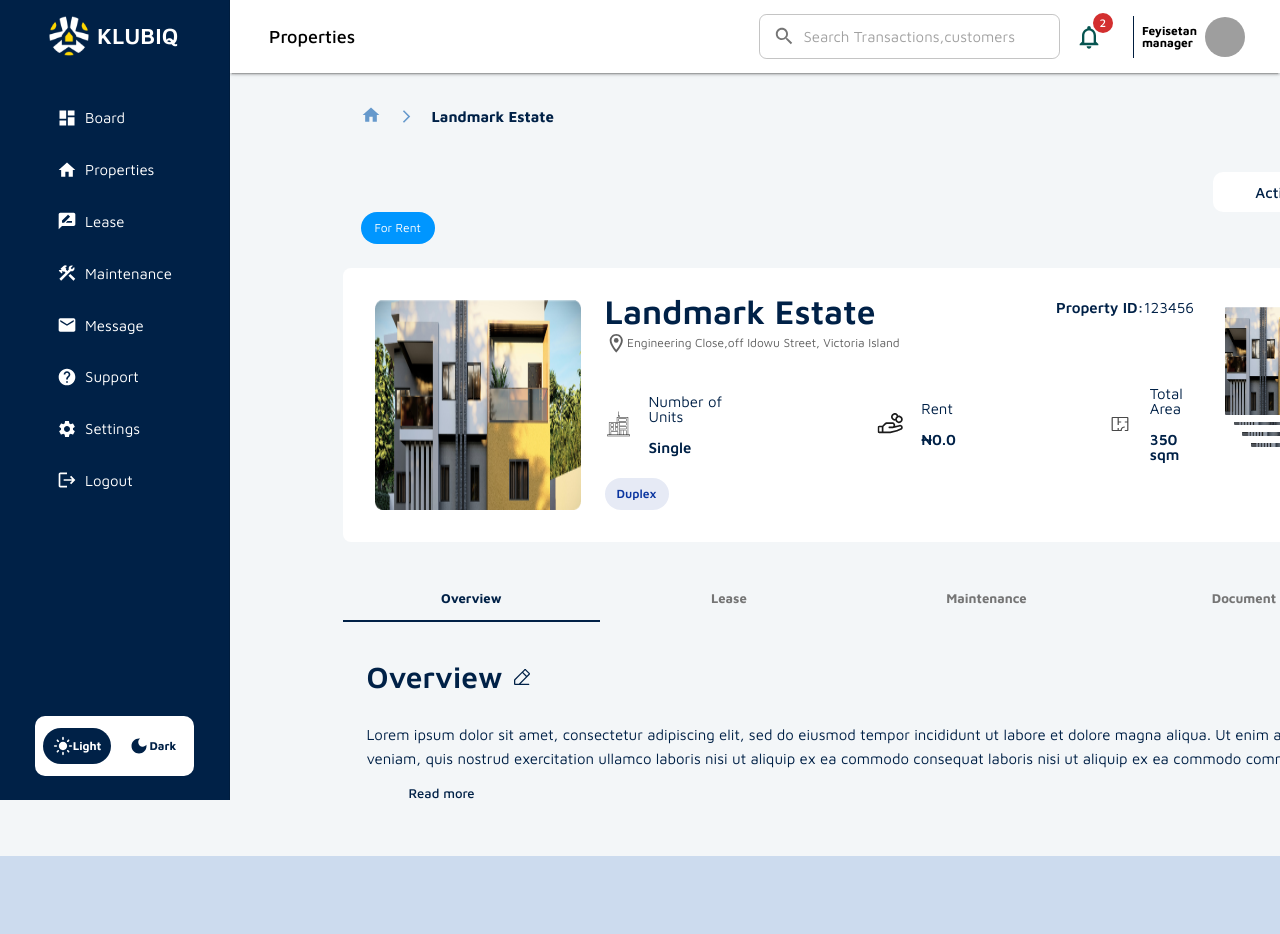
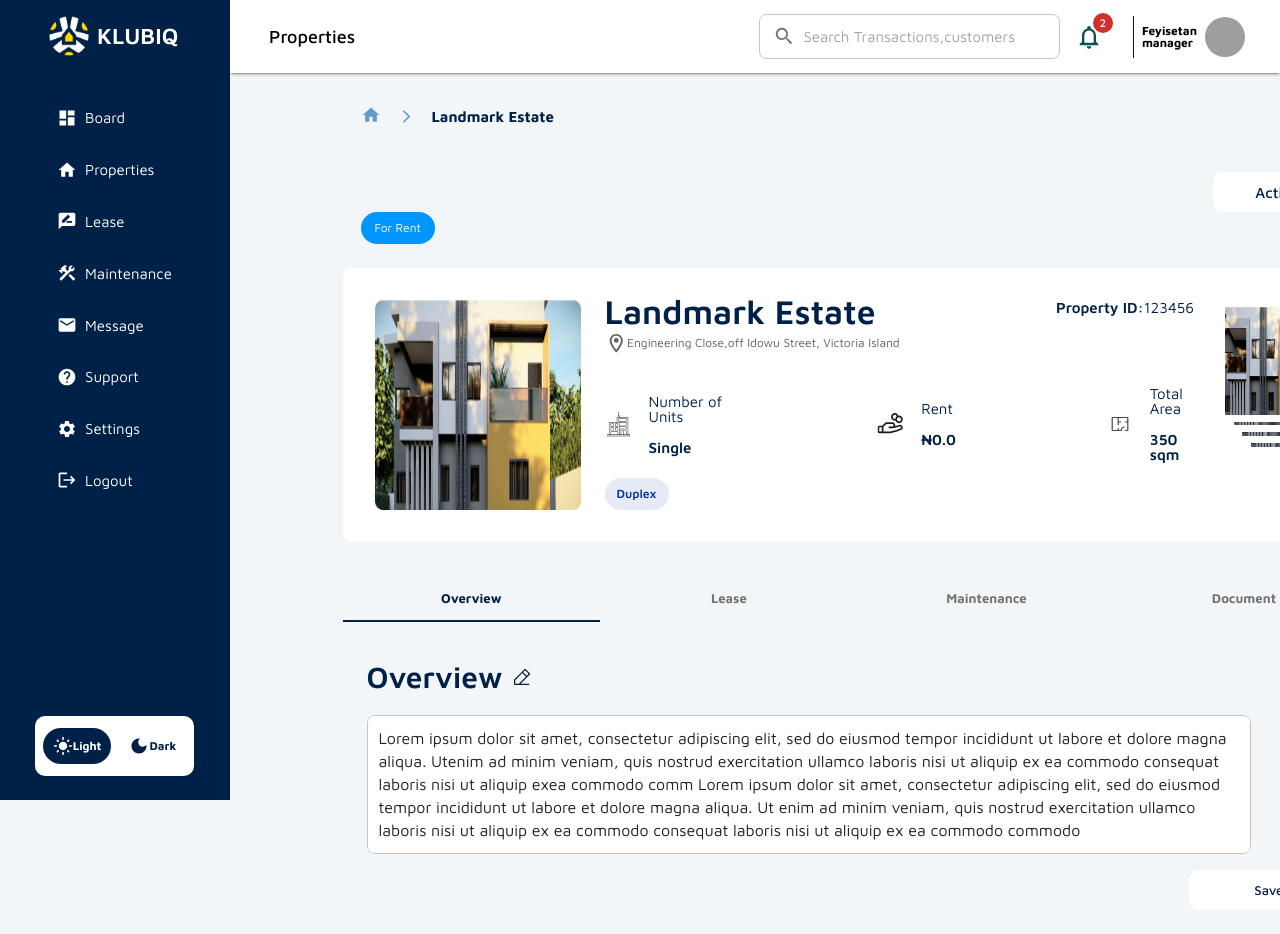
Before and after one commit to glumia-ltd/klubiq-web, a React (Vite) app in the folder apps/landlord-portal/: page /properties/1 in a window 1280 px wide. Both pictures are taken after a click on the picture 522 px from the left and 676 px from the top of the page. Shown: the top 934 px of the page. Before the commit the page ends 856 px from the top, so only its background shows below. Built offline with nearby package versions, Linux system fonts and the light colour scheme; no server answers; grey boxes are pictures that could not be loaded.

Commit message:
overview component

```diff
--- a/apps/landlord-portal/package.json
+++ b/apps/landlord-portal/package.json
@@ -11,8 +11,6 @@
     "build:prod": "vite build"
   },
   "dependencies": {
-    "@emotion/react": "^11.11.4",
-    "@emotion/styled": "^11.11.5",
     "@mui/icons-material": "^5.15.15",
     "@mui/lab": "^5.0.0-alpha.170",
     "@mui/material": "^5.15.15",
--- /dev/null
+++ b/apps/landlord-portal/src/components/Overview/Overview.tsx
@@ -0,0 +1,97 @@
+import { FC, useEffect, useRef, useState } from 'react';
+import { Button, Grid, TextField, Typography } from '@mui/material';
+import { styles } from './style';
+import editImage from '../../assets/images/edit.svg';
+
+type OverviewType = {
+	initialText: string;
+};
+
+export const Overview: FC<OverviewType> = ({ initialText }) => {
+	const [, setNeedsTruncation] = useState<boolean>(false);
+	const [truncateText, setTruncateText] = useState<boolean>(true);
+	const [textContent, setTextContent] = useState<string>(initialText);
+	const [showTextField, setShowTextField] = useState<boolean>(false);
+
+	const overviewContentRef = useRef<HTMLDivElement>(null);
+
+	useEffect(() => {
+		if (overviewContentRef.current) {
+			const element = overviewContentRef.current;
+
+			setNeedsTruncation(element.scrollHeight > element.clientHeight);
+		}
+	}, [truncateText]);
+
+	const toggleTextView = () => {
+		setTruncateText((prev) => !prev);
+	};
+
+	const handleEditOverview = () => {
+		setShowTextField(true);
+	};
+
+	const handleTextFieldChange = (
+		event: React.ChangeEvent<HTMLInputElement | HTMLTextAreaElement>,
+	) => {
+		setTextContent(event.target.value);
+	};
+
+	const handleSaveText = () => {
+		console.log('saved');
+		setShowTextField(false);
+	};
+	return (
+		<Grid container sx={styles.overviewStyle}>
+			<Grid sx={styles.overviewHeader}>
+				<Typography variant='h3'>Overview</Typography>
+				<img
+					src={editImage}
+					alt='edit image '
+					style={styles.editImageStyle}
+					onClick={handleEditOverview}
+				/>
+			</Grid>
+
+			<Grid sx={styles.overviewTextContainer}>
+				{!showTextField ? (
+					<Typography
+						ref={overviewContentRef}
+						sx={{
+							WebkitLineClamp: truncateText ? 2 : 'none',
+							...styles.overviewContent,
+						}}
+					>
+						{textContent}
+					</Typography>
+				) : (
+					<TextField
+						id='standard-multiline-flexible'
+						variant='outlined'
+						defaultValue={textContent}
+						multiline
+						onChange={handleTextFieldChange}
+						fullWidth
+						InputProps={{
+							sx: {
+								alignItems: 'flex-start',
+								padding: '8px 12px',
+							},
+						}}
+						sx={styles.textFieldStyle}
+					/>
+				)}
+
+				{!showTextField ? (
+					<Button onClick={toggleTextView} sx={styles.saveTextButton}>
+						{truncateText ? 'Read more' : 'Hide Text'}
+					</Button>
+				) : (
+					<Button onClick={handleSaveText} sx={styles.saveTextButton}>
+						Save
+					</Button>
+				)}
+			</Grid>
+		</Grid>
+	);
+};
--- /dev/null
+++ b/apps/landlord-portal/src/components/Overview/style.ts
@@ -0,0 +1,57 @@
+export const styles = {
+	overviewStyle: {
+		display: 'flex',
+		flexDirection: 'column',
+		marginTop: '32px',
+		padding: '0px 24px',
+	},
+	overviewHeader: {
+		display: 'flex',
+		alignItems: 'center',
+		gap: '8px',
+	},
+	editImageStyle: {
+		cursor: 'pointer',
+	},
+	overviewTextContainer: {
+		display: 'flex',
+		flexDirection: 'column',
+	},
+
+	overviewContent: {
+		marginTop: '16px',
+		lineHeight: '24px',
+		overflow: 'hidden',
+		display: '-webkit-box',
+		WebkitBoxOrient: 'vertical',
+		textOverflow: 'clip',
+	},
+
+	readMoreStyle: {
+		lineHeight: '24px',
+		cursor: 'pointer',
+	},
+
+	textFieldStyle: {
+		marginTop: '16px',
+		'& .MuiOutlinedInput-root': {
+			padding: '12px',
+			fontSize: '16px',
+			overflow: 'hidden',
+			textOverflow: 'scroll',
+			whiteSpace: 'nowrap',
+			height: 'max-content',
+			maxWidth: '90%',
+		},
+	},
+	saveTextButton: {
+		marginTop: '16px',
+		color: 'primary.main',
+		height: '40px',
+		padding: '8px 12px',
+		borderRadius: '10px',
+		backgroundColor: '#ffffff',
+		minWidth: '160px',
+		alignSelf: 'flex-end',
+	},
+};
--- a/apps/landlord-portal/src/pages/PropertyPage/index.tsx
+++ b/apps/landlord-portal/src/pages/PropertyPage/index.tsx
@@ -12,10 +12,10 @@ import ViewPort from '../../components/Viewport/ViewPort';
 import MoreVertIcon from '@mui/icons-material/MoreVert';
 import { UnitCard } from '../../components/UnitCard/UnitCard';
 import { TabsComponent } from '../../components/TabsComponent/TabsComponent';
+import { Overview } from '../../components/Overview/Overview';
 import propertyImage from '../../assets/images/propertyImage.png';
-import editImage from '../../assets/images/edit.svg';
 import { styles } from './style';
-import { useEffect, useRef, useState } from 'react';
+import { useState } from 'react';
 
 const stackedImages = [
 	propertyImage,
@@ -25,20 +25,10 @@ const stackedImages = [
 ];
 const allTabs = ['Overview', 'Lease', 'Maintenance', 'Document'];
 
+const initialText = `Lorem ipsum dolor sit amet, consectetur adipiscing elit, sed do eiusmod tempor incididunt ut labore et dolore magna aliqua. Utenim ad minim veniam, quis nostrud exercitation ullamco laboris nisi ut aliquip ex ea commodo consequat laboris nisi ut aliquip exea commodo comm Lorem ipsum dolor sit amet, consectetur adipiscing elit, sed do eiusmod tempor incididunt ut labore et dolore magna aliqua. Ut enim ad minim veniam, quis nostrud exercitation ullamco laboris nisi ut aliquip ex ea commodo consequat laboris nisi ut aliquip ex ea commodo commodo`;
+
 const PropertyPage = () => {
 	const [tabValue, setTabValue] = useState<number>(0);
-	const [needsTruncation, setNeedsTruncation] = useState<boolean>(false);
-	const [truncateText, setTruncateText] = useState<boolean>(true);
-
-	const overviewContentRef = useRef<HTMLDivElement>(null);
-
-	useEffect(() => {
-		if (overviewContentRef.current) {
-			const element = overviewContentRef.current;
-
-			setNeedsTruncation(element.scrollHeight > element.clientHeight);
-		}
-	}, [truncateText]);
 
 	const handleTabChange = (
 		_event: React.SyntheticEvent<Element, Event>,
@@ -47,9 +37,6 @@ const PropertyPage = () => {
 		setTabValue(newValue);
 	};
 
-	const toggleTextView = () => {
-		setTruncateText((prev) => !prev);
-	};
 	return (
 		<ViewPort>
 			<Grid sx={styles.container}>
@@ -103,43 +90,7 @@ const PropertyPage = () => {
 					tabValue={tabValue}
 					allTabs={allTabs}
 				/>
-
-				<Grid container sx={styles.overviewStyle}>
-					<Typography variant='h3'>Overview</Typography>
-					<img
-						src={editImage}
-						alt='edit image '
-						style={styles.editImageStyle}
-					/>
-
-					<Grid sx={styles.overviewTextContainer}>
-						<Typography
-							ref={overviewContentRef}
-							sx={{
-								overflow: 'hidden',
-								display: '-webkit-box',
-								WebkitBoxOrient: 'vertical',
-								WebkitLineClamp: truncateText ? 2 : 'none',
-								textOverflow: 'clip',
-								...styles.overviewContent,
-							}}
-						>
-							Lorem ipsum dolor sit amet, consectetur adipiscing elit, sed do
-							eiusmod tempor incididunt ut labore et dolore magna aliqua. Ut
-							enim ad minim veniam, quis nostrud exercitation ullamco laboris
-							nisi ut aliquip ex ea commodo consequat laboris nisi ut aliquip ex
-							ea commodo comm Lorem ipsum dolor sit amet, consectetur adipiscing
-							elit, sed do eiusmod tempor incididunt ut labore et dolore magna
-							aliqua. Ut enim ad minim veniam, quis nostrud exercitation ullamco
-							laboris nisi ut aliquip ex ea commodo consequat laboris nisi ut
-							aliquip ex ea commodo commodo
-						</Typography>
-
-						<Button onClick={toggleTextView} sx={styles.buttonStyle}>
-							{truncateText ? 'Read more' : 'Hide Text'}
-						</Button>
-					</Grid>
-				</Grid>
+				<Overview initialText={initialText} />
 			</Grid>
 		</ViewPort>
 	);
--- a/apps/landlord-portal/src/pages/PropertyPage/style.ts
+++ b/apps/landlord-portal/src/pages/PropertyPage/style.ts
@@ -49,34 +49,4 @@ export const styles = {
 		fontSize: '12px',
 		fontWeight: '',
 	},
-	overviewStyle: {
-		marginTop: '32px',
-		padding: '0px 24px',
-		display: 'flex',
-		gap: '8px',
-		alignItems: 'center',
-	},
-	editImageStyle: {
-		cursor: 'pointer',
-	},
-	overviewTextContainer: {
-		display: 'flex',
-		flexDirection: 'column',
-	},
-
-	overviewContent: {
-		marginTop: '16px',
-		lineHeight: '24px',
-	},
-
-	readMoreStyle: {
-		lineHeight: '24px',
-		cursor: 'pointer',
-		alignSelf: 'flex-end',
-	},
-	buttonStyle: {
-		maxWidth: '150px',
-		borderRadius: '8px',
-		marginTop: '5px',
-	},
 };
```
Also changed, not shown: 1 other file (tests, documents, lock files or other folders).
